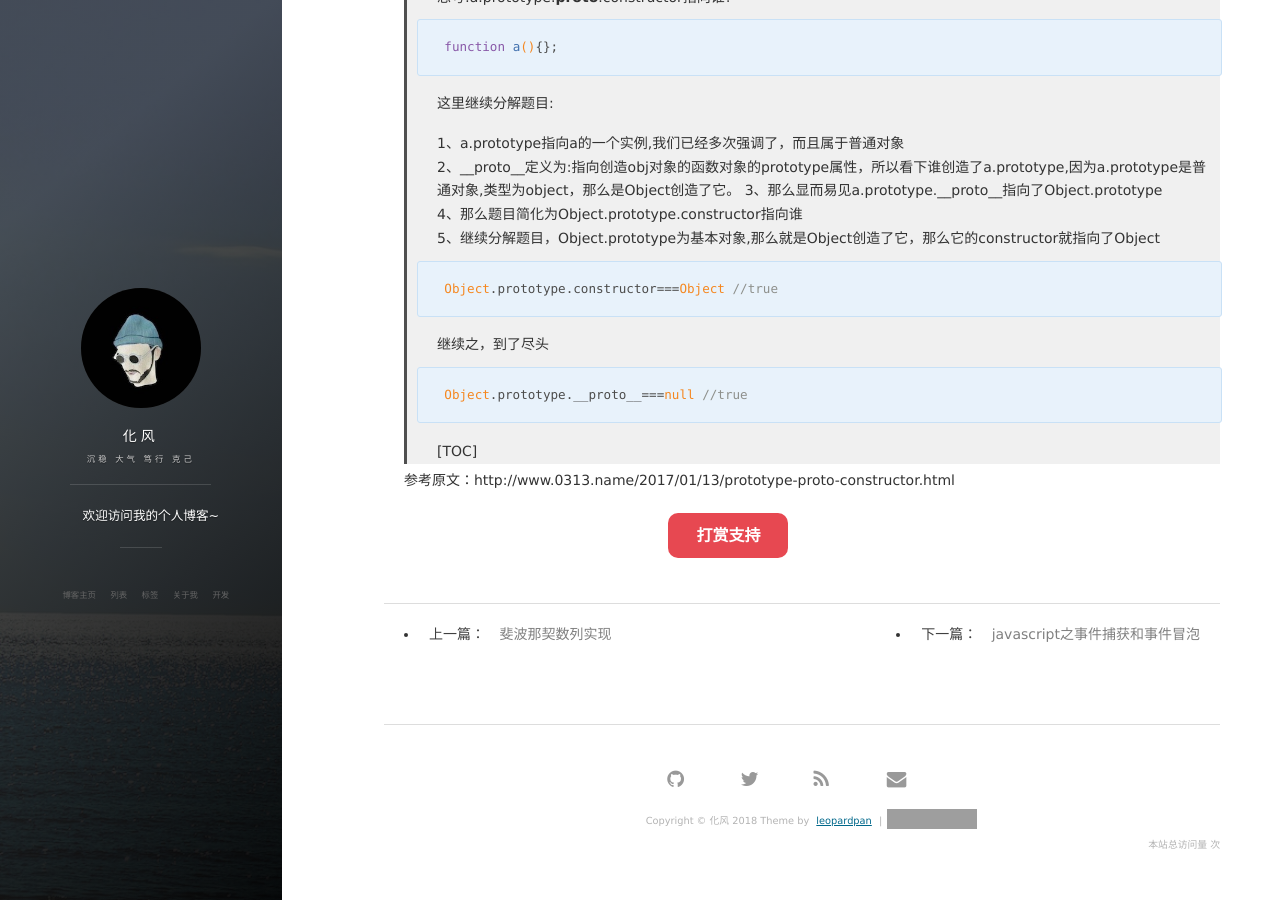
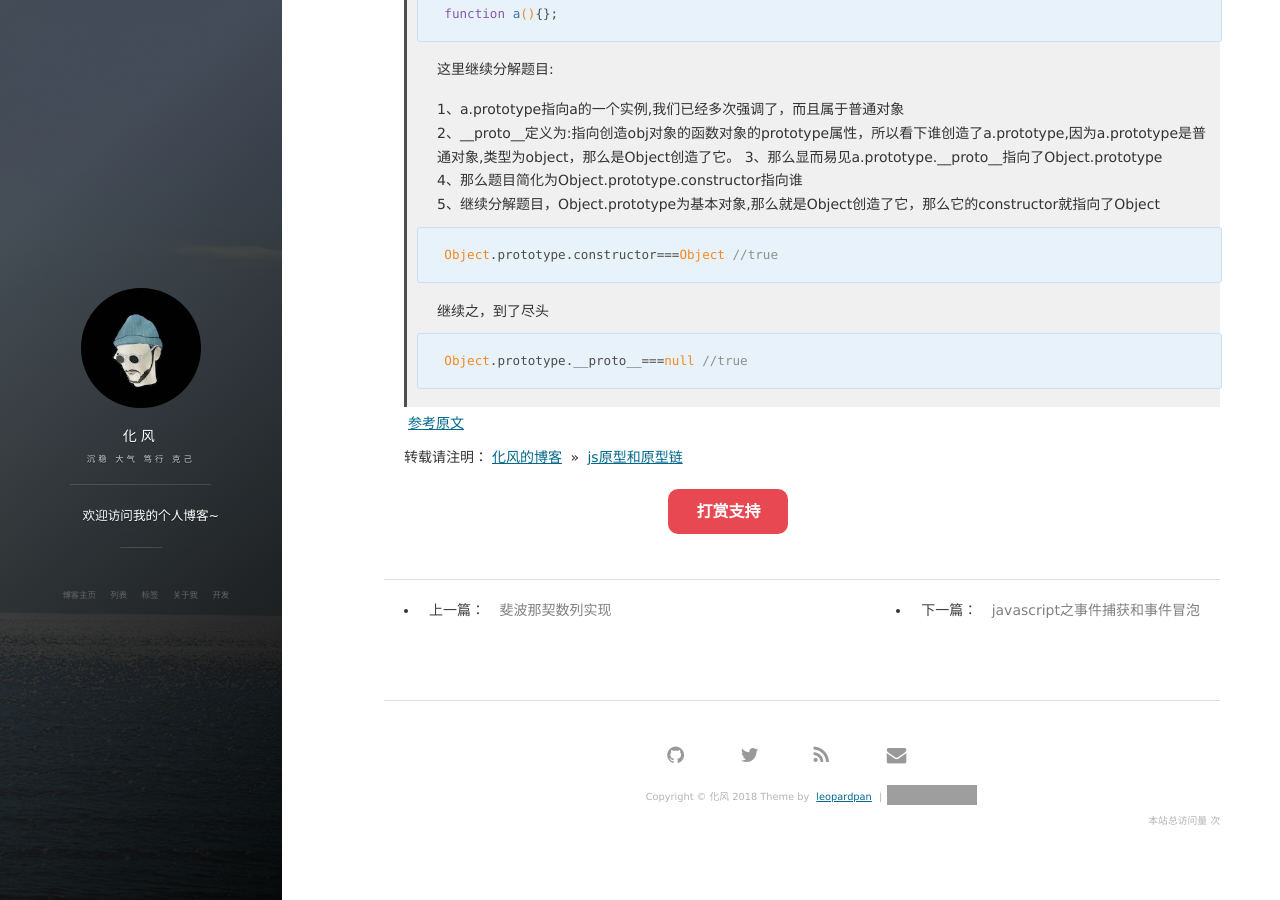
Before and after one commit to xinchanghao/xinchanghao.github.io, a Jekyll site: the page built from _posts/2018-04-05-JS原型和原型链.md, in a window 1280 px wide and 900 px high, scrolled down 5538 px. Built offline with Jekyll 4.4.1, drawn with Linux system fonts in a browser that asks for light colours; nearby versions of some CDN libraries; comment, search, counter and statistics services are not loaded; some of the changed text lies outside the part shown; grey boxes are pictures that could not be loaded.

Commit message:
add blogs

````diff
--- a/_posts/2018-04-05-JS原型和原型链.md
+++ b/_posts/2018-04-05-JS原型和原型链.md
@@ -1,12 +1,10 @@
 ---
 layout: post
-title: "JS原型和原型链"
+title: "js原型和原型链"
 date: 2018-04-05
 description: "javascript，原型和原型链，原型继承"
 tag: JavaScript
 ---
-
-﻿[TOC]
 
 #### 1. 前言
 > JS中原型和原型链的概念一直都是混淆不清，确实需要时间，偶尔回头看看。对于原型和原型链的理解，其实一直处于比较浅的概念。有句话说，没理解透原型和原型链，就算还没有真正入门的前端。希望通过总结这篇文章，我算的上入门前端了，没入门也能偶尔翻翻看看/(ㄒoㄒ)/~~。
@@ -231,6 +229,7 @@ Object.prototype.constructor===Object //true
 ```
 Object.prototype.__proto__===null //true
 ```
-[TOC]
 
-参考原文：http://www.0313.name/2017/01/13/prototype-proto-constructor.html
+[参考原文](http://www.0313.name/2017/01/13/prototype-proto-constructor.html)
+
+转载请注明：[化风的博客](http://xinchanghao.github.io) » [js原型和原型链](/2018/04/js原型和原型链/)
````
Also changed, not shown: _posts/2018-03-30-块级元素和行内元素的误区.md (+2 -0 lines), _posts/2018-03-31-斐波那契数列实现.md (+1 -0 lines), _posts/2018-04-06-javascript之事件捕获和事件冒泡.md (+2 -0 lines), _posts/2018-04-06-jsonp解决跨域请求问题.md (+2 -0 lines).
